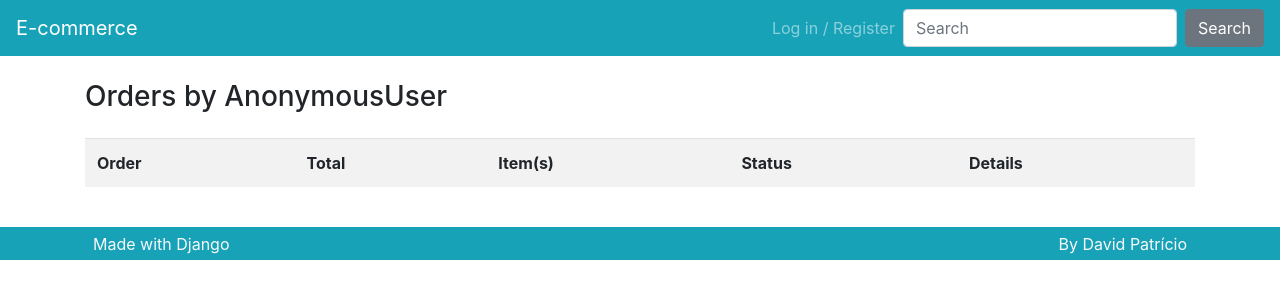
After one commit to davidcpatricio/projeto-ecommerce-django, a Django app: template order/templates/order/list.html in a window 1280 px wide. The commit adds this page. Shown: the top 300 px of the page. Run offline with Django 4.2, Linux system fonts and the light colour scheme; the template is opened without the code that fills it, so the values that code supplies are empty; some libraries are stand-ins or nearby versions.

Commit message:
Lista de pedidos do utilizador e detalhes do pedido

```diff
--- /dev/null
+++ b/order/templates/order/list.html
@@ -0,0 +1,42 @@
+{% extends "base.html" %}
+
+{% load filters %}
+
+{% block content %}
+
+<div class="row">
+    <div class="col">
+        <h3 class="mb-4">Orders by {{ user }}</h3>
+
+        <div class="table-responsive">
+            <table class="table table-striped">
+                <tr>
+                    <th scope="col">Order</th>
+                    <th scope="col">Total</th>
+                    <th scope="col">Item(s)</th>
+                    <th scope="col">Status</th>
+                    <th scope="col">Details</th>
+                </tr>
+
+                {% for order in orders %}
+                <tr>
+                    <th scope="row">{{ order }}</td>
+                    <td>{{ order.total_value|format_price }}</td>
+                    <td>{{ order.total_amount }}</td>
+                    <td>{{ order.get_status_display }}</td>
+                    <td>
+                        <a href="{% url 'order:details' order.id %}">
+                            +Info <i class="fas fa-search-plus ml-2"></i>
+                        </a>
+                    </td>
+                </tr>
+                {% endfor %}
+
+            </table>
+        </div>
+    </div>
+</div>
+
+{% include "partials/_pagination.html" %}
+
+{% endblock content %}
--- a/order/urls.py
+++ b/order/urls.py
@@ -8,5 +8,5 @@ urlpatterns = [
     path('pay/<int:pk>', views.Pay.as_view(), name='pay'),
     path('save/', views.SaveOrder.as_view(), name='save'),
     path('list/', views.OrderList.as_view(), name='list'),
-    path('details/', views.Details.as_view(), name='details'),
+    path('details/<int:pk>', views.Details.as_view(), name='details'),
 ]
--- a/product/views.py
+++ b/product/views.py
@@ -15,6 +15,7 @@ class ProductList(ListView):
     template_name = 'product/product_list.html'
     context_object_name = 'products'
     paginate_by = 10
+    ordering = ['-id']
 
 
 class ProductDetails(DetailView):
--- a/templates/partials/_nav.html
+++ b/templates/partials/_nav.html
@@ -17,7 +17,8 @@
                     Profile
                 </a>
                 <div class="dropdown-menu" aria-labelledby="navbarDropdown">
-                    <a class="dropdown-item" href="{% url 'profiles:profile' %}">Update</a>
+                    <a class="dropdown-item" href="{% url 'order:list' %}">My orders</a>
+                    <a class="dropdown-item" href="{% url 'profiles:profile' %}">My account</a>
                     <a class="dropdown-item" href="{% url 'profiles:logout' %}">Logout</a>
                 </div>
             </li>
--- a/templates/partials/_pagination.html
+++ b/templates/partials/_pagination.html
@@ -1,4 +1,7 @@
 {% if is_paginated %}
+
+<div class="col mt-3 mb-3">
+    <div class="row">
         <div class="pagination">
             <ul class="pagination">
                 {% if page_obj.has_previous %}
@@ -16,8 +19,7 @@
                 <li class="page-item active">
                     <a class="page-link" href="?page={{ num }}">{{ num }}</a>
                 </li>
-        {% elif num > page_obj.number|add:'-3' and num < page_obj.number|add:'3' %}
-        <li class="page-item">
+                {% elif num > page_obj.number|add:'-3' and num < page_obj.number|add:'3' %} <li class="page-item">
                     <a class="page-link" href="?page={{ num }}">{{ num }}</a>
                     </li>
                     {% endif %}
@@ -34,4 +36,6 @@
                     {% endif %}
             </ul>
         </div>
+    </div>
+</div>
 {% endif %}
```
Also changed, not shown: order/templates/order/details.html (+10 -0 lines), order/templates/order/pay.html (+4 -59 lines), order/views.py (+9 -4 lines), templates/partials/_order.html (added, +56 -0 lines). Lines whose indentation alone changed are shown as unchanged.
